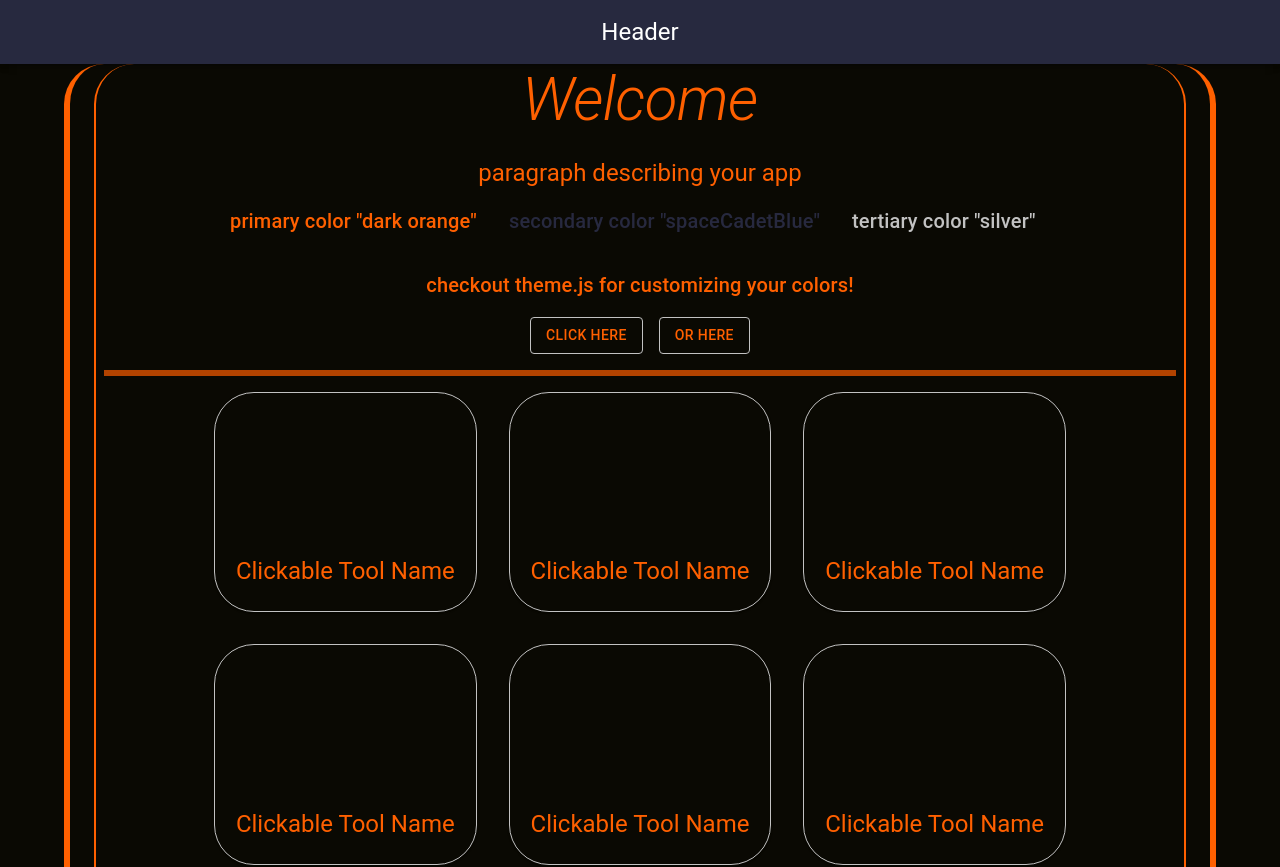
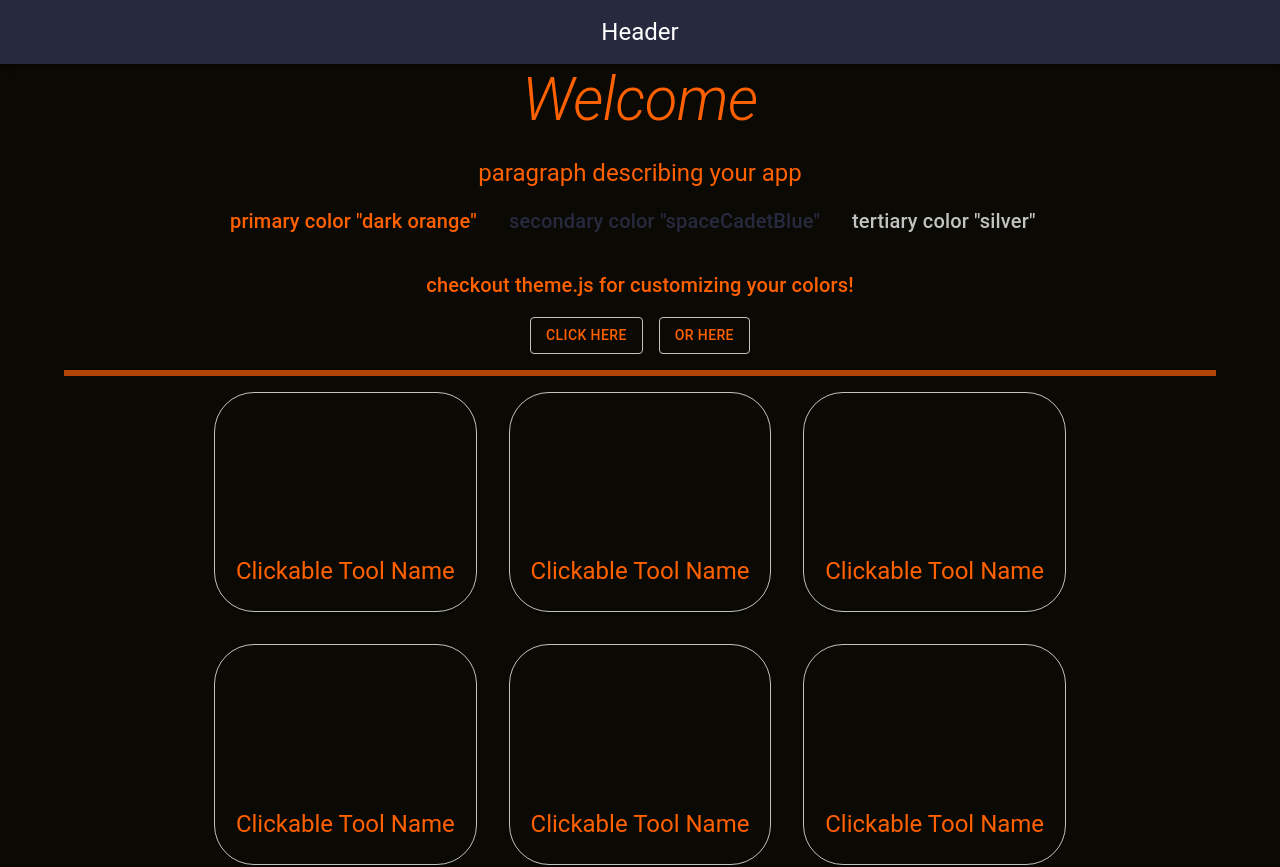
Before and after one commit to jrapich/work-tools, a React (Vite) app in the folder client/: page / in a window 1280 px wide. Shown: the top 867 px of the page. Built offline with nearby package versions, Linux system fonts and the light colour scheme.

Commit message:
removed entire app borders

```diff
--- a/client/src/app/main.jsx
+++ b/client/src/app/main.jsx
@@ -15,29 +15,7 @@ function App(error) {
       <CssBaseline />
       <Header />
       <Container component="main">
-        <Box
-          sx={{
-            px: 3,
-            borderLeft: 6,
-            borderRight: 6,
-            borderBottom: 6,
-            paddingBottom: 2,
-            borderRadius: 10,
-          }}
-        >
-          <Box
-            sx={{
-              px: 1,
-              paddingBottom: 1,
-              borderLeft: 2,
-              borderRight: 2,
-              borderBottom: 2,
-              borderRadius: 10,
-            }}
-          >
             {error?.error || <Outlet />}
-          </Box>
-        </Box>
       </Container>
       <Footer />
     </ThemeProvider>
```
